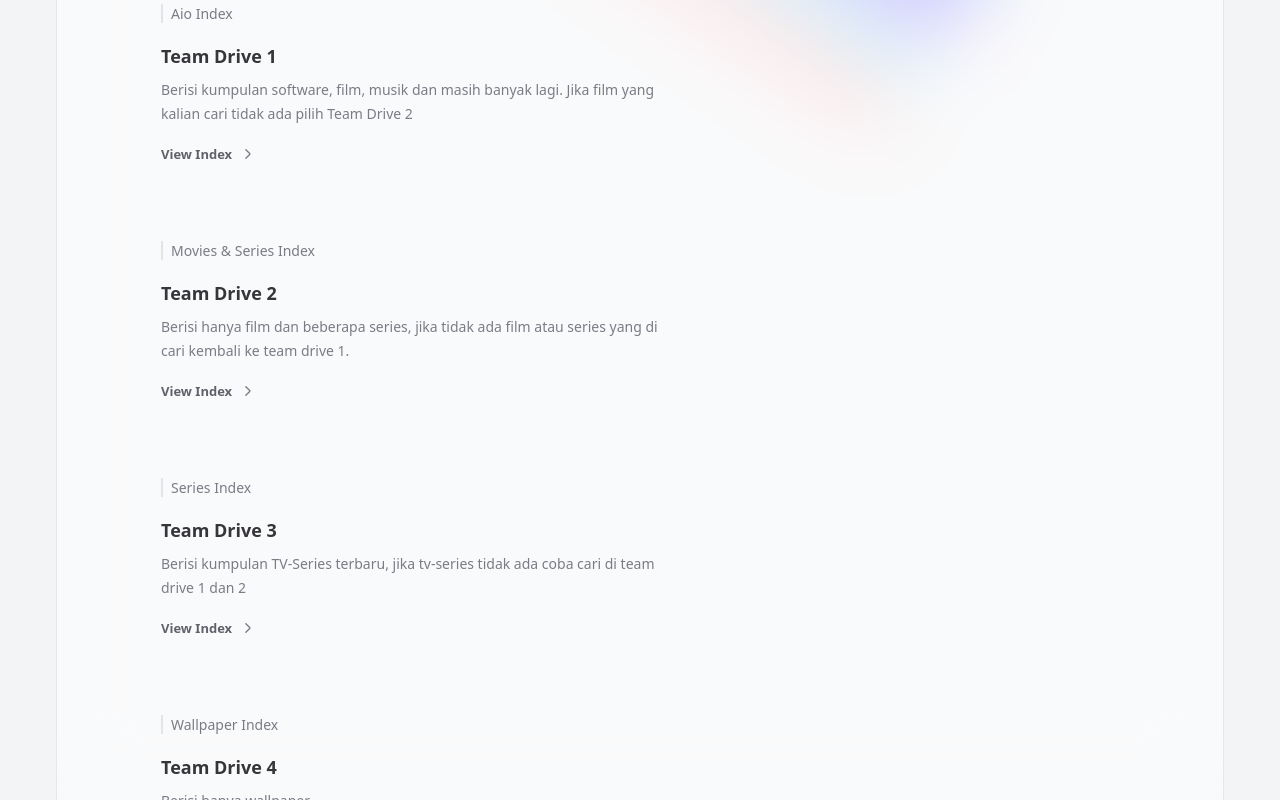
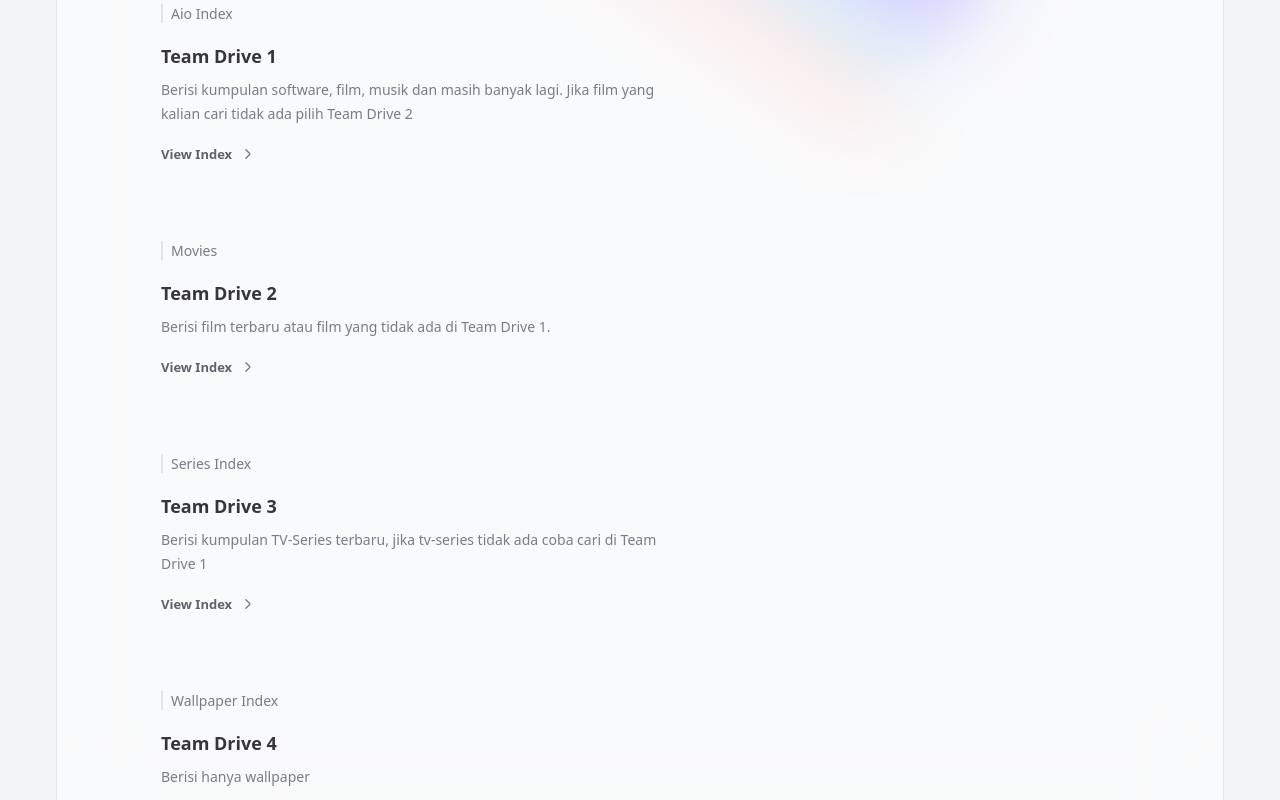
Before and after one commit to NoobsMaster699/dex, a Next.js app: page / in a window 1280 px wide. Shown: the part 616-1416 px from the top of the page. Built offline with nearby package versions, Linux system fonts and the light colour scheme.

Commit message:
Update Home.js

```diff
--- a/components/Moleculs/Home/Home.js
+++ b/components/Moleculs/Home/Home.js
@@ -33,18 +33,18 @@ const Project = () => {
     {
       title: "Team Drive 1 ",
       desc: "Berisi kumpulan software, film, musik dan masih banyak lagi. Jika film yang kalian cari tidak ada pilih Team Drive 2",
-      link: "https://drivekj.tech/0:/Data/",
+      link: "https://latest.12tkj2gay.workers.dev/0:/",
       date: "Aio Index",
     },
     {
       title: "Team Drive 2",
-      desc: "Berisi hanya film dan beberapa series, jika tidak ada film atau series yang di cari kembali ke team drive 1.",
+      desc: "Berisi film terbaru atau film yang tidak ada di Team Drive 1.",
       link: "https://mmk.12tkj2gay.workers.dev/0:/",
-      date: "Movies & Series Index",
+      date: "Movies",
     },
     {
       title: "Team Drive 3",
-      desc: "Berisi kumpulan TV-Series terbaru, jika tv-series tidak ada coba cari di team drive 1 dan 2",
+      desc: "Berisi kumpulan TV-Series terbaru, jika tv-series tidak ada coba cari di Team Drive 1",
       link: "https://index.12tkj2gay.workers.dev/0:/",
       date: "Series Index",
     },
```
